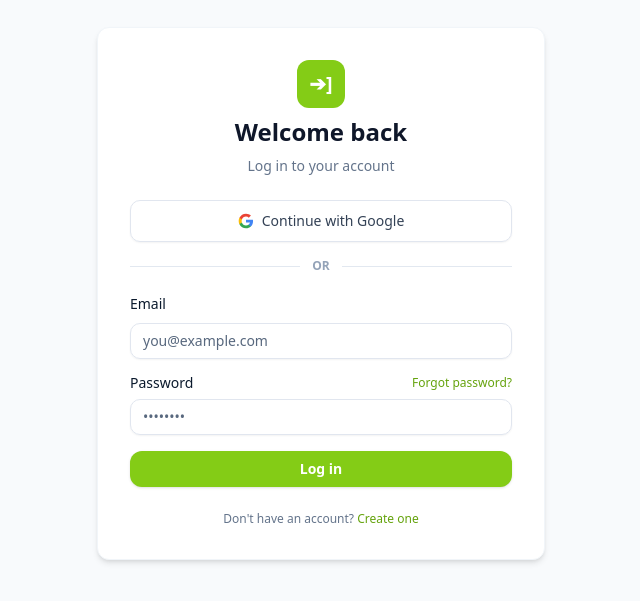
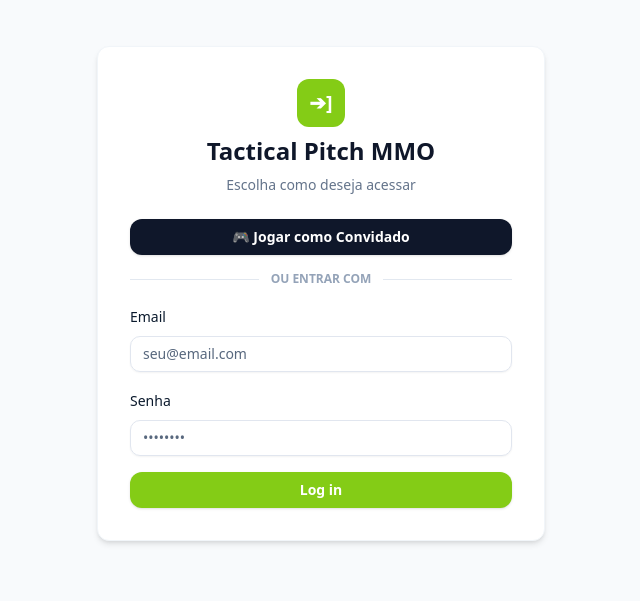
Before and after one commit to cornachi/tactical-pitch-mmo-copy, a React (Vite) app: page /#/login in a window 1280 px wide. Shown: the part 107-708 px from the top of the page, without its empty margins (319-959 px from the left). Built offline with nearby package versions, Linux system fonts and the light colour scheme.

Commit message:
Update Login.jsx

```diff
--- a/src/pages/Login.jsx
+++ b/src/pages/Login.jsx
@@ -10,7 +10,7 @@ export const Login = () => {
   const [password, setPassword] = useState('');
   const [error, setError] = useState('');
   const [loading, setLoading] = useState(false);
-  const { login } = useAuth();
+  const { login, loginAsGuest } = useAuth();
   const navigate = useNavigate();
 
   const handleSubmit = async (e) => {
@@ -22,15 +22,15 @@ export const Login = () => {
       await login({ email, password });
       navigate('/');
     } catch (err) {
-      setError(err?.message || 'Falha ao realizar login. Verifique suas credenciais.');
+      setError(err?.message || 'Falha ao realizar login.');
     } finally {
       setLoading(false);
     }
   };
 
-  const handleGoogleLogin = () => {
-    // Abre a página principal do backend Base44 em nova aba para concluir autenticação OAuth
-    window.open('https://tactical-pitch-mmo-copy-c24c4540.base44.app', '_blank');
+  const handleGuestClick = () => {
+    loginAsGuest();
+    navigate('/');
   };
 
   return (
@@ -40,8 +40,8 @@ export const Login = () => {
           <div className="w-12 h-12 bg-lime-500 rounded-lg flex items-center justify-center mx-auto text-white font-bold text-xl">
             ➔]
           </div>
-          <h1 className="text-2xl font-bold text-slate-900">Welcome back</h1>
-          <p className="text-sm text-slate-500">Log in to your account</p>
+          <h1 className="text-2xl font-bold text-slate-900">Tactical Pitch MMO</h1>
+          <p className="text-sm text-slate-500">Escolha como deseja acessar</p>
         </div>
 
         {error && (
@@ -50,36 +50,18 @@ export const Login = () => {
           </div>
         )}
 
+        {/* Botão de Convidado sem cadastro */}
         <Button
           type="button"
-          variant="outline"
-          className="w-full py-5 flex items-center justify-center gap-2 text-slate-700 font-medium"
-          onClick={handleGoogleLogin}
+          onClick={handleGuestClick}
+          className="w-full bg-slate-900 hover:bg-slate-800 text-white font-bold py-3 rounded-lg shadow transition-colors"
         >
-          <svg className="w-4 h-4" viewBox="0 0 24 24">
-            <path
-              fill="#4285F4"
-              d="M22.56 12.25c0-.78-.07-1.53-.2-2.25H12v4.26h5.92c-.26 1.37-1.04 2.53-2.21 3.31v2.77h3.57c2.08-1.92 3.28-4.74 3.28-8.09z"
-            />
-            <path
-              fill="#34A853"
-              d="M12 23c2.97 0 5.46-.98 7.28-2.66l-3.57-2.77c-.98.66-2.23 1.06-3.71 1.06-2.86 0-5.29-1.93-6.16-4.53H2.18v2.84C3.99 20.53 7.7 23 12 23z"
-            />
-            <path
-              fill="#FBBC05"
-              d="M5.84 14.09c-.22-.66-.35-1.36-.35-2.09s.13-1.43.35-2.09V7.06H2.18C1.43 8.55 1 10.22 1 12s.43 3.45 1.18 4.94l2.85-2.22.81-.63z"
-            />
-            <path
-              fill="#EA4335"
-              d="M12 5.38c1.62 0 3.06.56 4.21 1.64l3.15-3.15C17.45 2.09 14.97 1 12 1 7.7 1 3.99 3.47 2.18 7.06l3.66 2.84c.87-2.6 3.3-4.52 6.16-4.52z"
-            />
-          </svg>
-          Continue with Google
+          🎮 Jogar como Convidado
         </Button>
 
-        <div className="relative flex items-center justify-center my-4">
+        <div className="relative flex items-center justify-center my-2">
           <div className="border-t border-slate-200 w-full"></div>
-          <span className="bg-white px-3 text-xs text-slate-400 font-semibold uppercase absolute">OR</span>
+          <span className="bg-white px-3 text-xs text-slate-400 font-semibold uppercase absolute">OU ENTRAR COM</span>
         </div>
 
         <form onSubmit={handleSubmit} className="space-y-4">
@@ -88,7 +70,7 @@ export const Login = () => {
             <Input
               id="email"
               type="email"
-              placeholder="you@example.com"
+              placeholder="seu@email.com"
               value={email}
               onChange={(e) => setEmail(e.target.value)}
               required
@@ -96,12 +78,7 @@ export const Login = () => {
           </div>
 
           <div className="space-y-2">
-            <div className="flex justify-between items-center">
-              <Label htmlFor="password">Password</Label>
-              <Link to="/forgot-password" className="text-xs text-lime-600 hover:underline font-medium">
-                Forgot password?
-              </Link>
-            </div>
+            <Label htmlFor="password">Senha</Label>
             <Input
               id="password"
               type="password"
@@ -117,16 +94,9 @@ export const Login = () => {
             disabled={loading}
             className="w-full bg-lime-500 hover:bg-lime-600 text-white font-bold py-2 rounded-lg transition-colors"
           >
-            {loading ? 'Logging in...' : 'Log in'}
+            {loading ? 'Entrando...' : 'Log in'}
           </Button>
         </form>
-
-        <p className="text-center text-xs text-slate-500">
-          Don't have an account?{' '}
-          <Link to="/register" className="text-lime-600 hover:underline font-medium">
-            Create one
-          </Link>
-        </p>
       </div>
     </div>
   );
```
